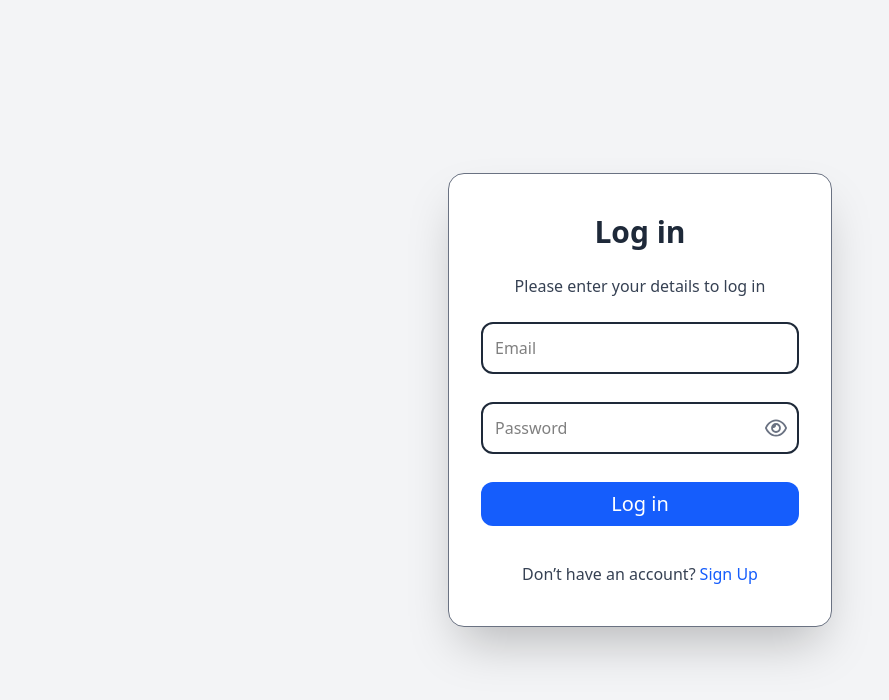
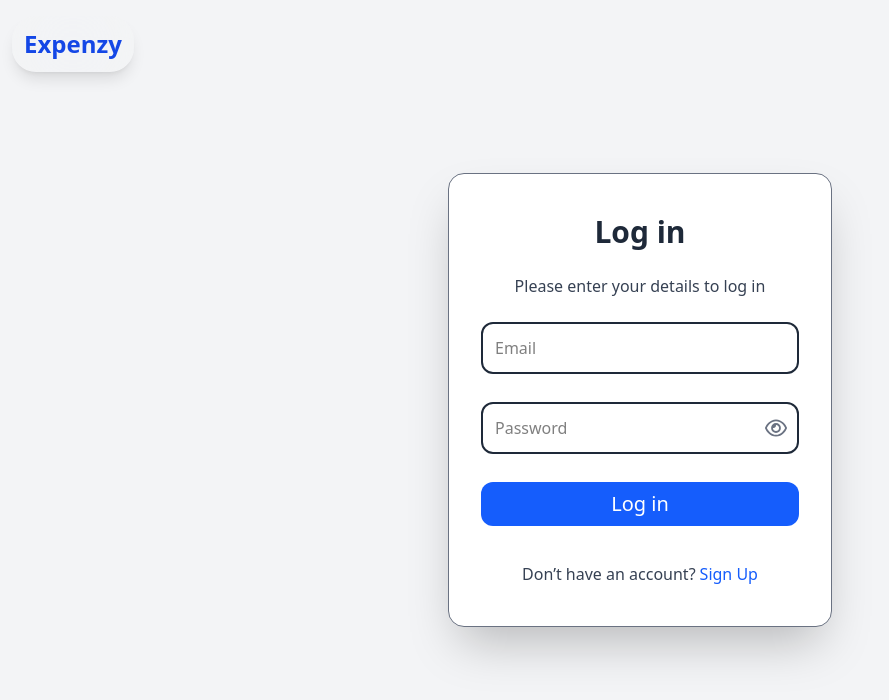
Before and after one commit to SupritamSarkar/Expense-Tracker, a React (Vite) app in the folder frontend/expense-tracker/: page /login in a window 1280 px wide. Shown: the top 700 px of the page, without its empty margins (0-889 px from the left). Built offline with nearby package versions, Linux system fonts and the light colour scheme.

Commit message:
logo added

```diff
--- a/frontend/expense-tracker/src/pages/Auth/Login.jsx
+++ b/frontend/expense-tracker/src/pages/Auth/Login.jsx
@@ -29,7 +29,10 @@ const Login = () => {
     setLoading(true); // <-- Start loading
 
     try {
-      const response = await axiosInstance.post(API_PATHS.AUTH.LOGIN, { email, password });
+      const response = await axiosInstance.post(API_PATHS.AUTH.LOGIN, {
+        email,
+        password,
+      });
       const { token, user } = response.data;
 
       if (token) {
@@ -40,7 +43,8 @@ const Login = () => {
       }
     } catch (err) {
       setError(
-        err.response?.data?.message || "An error occurred during login. Please try again."
+        err.response?.data?.message ||
+          "An error occurred during login. Please try again."
       );
     } finally {
       setLoading(false); // <-- Stop loading
@@ -49,13 +53,33 @@ const Login = () => {
 
   return (
     <div className="min-h-screen flex flex-col items-center justify-center p-4 bg-gray-100">
+
+      {/* Top-left logo */}
+      <div className="absolute top-4 left-3 backdrop-blur-3xl p-3 shadow-lg  rounded-3xl">
+        <h2 className="text-2xl font-sans font-bold text-blue-700">
+          Expenzy
+        </h2>
+      </div>
+
       <div className="bg-white shadow-2xl rounded-2xl px-8 py-10 w-full max-w-sm flex flex-col items-center gap-6 border-gray-500 border-1">
         <h3 className="text-3xl font-extrabold text-gray-800">Log in</h3>
-        <p className="text-gray-700 text-center">Please enter your details to log in</p>
+        <p className="text-gray-700 text-center">
+          Please enter your details to log in
+        </p>
 
         <form className="flex flex-col gap-7 w-full" onSubmit={handleLogin}>
-          <Input type="email" placeholder="Email" value={email} onChange={setEmail} />
-          <Input type="password" placeholder="Password" value={password} onChange={setPassword} />
+          <Input
+            type="email"
+            placeholder="Email"
+            value={email}
+            onChange={setEmail}
+          />
+          <Input
+            type="password"
+            placeholder="Password"
+            value={password}
+            onChange={setPassword}
+          />
 
           {error && <p className="text-red-500 text-center text-sm">{error}</p>}
 
@@ -63,7 +87,9 @@ const Login = () => {
             type="submit"
             disabled={loading}
             className={`${
-              loading ? "bg-blue-400 cursor-not-allowed" : "bg-blue-600 hover:bg-blue-700"
+              loading
+                ? "bg-blue-400 cursor-not-allowed"
+                : "bg-blue-600 hover:bg-blue-700"
             } text-white text-xl py-2 rounded-xl transition`}
           >
             {loading ? "Please wait..." : "Log in"}
--- a/frontend/expense-tracker/src/pages/Auth/SignUp.jsx
+++ b/frontend/expense-tracker/src/pages/Auth/SignUp.jsx
@@ -52,6 +52,14 @@ const SignUp = () => {
 
   return (
     <div className="min-h-screen flex flex-col items-center justify-center p-4 bg-gray-100">
+
+    {/* Top-left logo */}
+      <div className="absolute top-4 left-3 backdrop-blur-3xl p-3 shadow-lg  rounded-3xl">
+        <h2 className="text-2xl font-sans font-bold text-blue-700">
+          Expenzy
+        </h2>
+      </div>
+
       <div className="bg-white shadow-2xl rounded-2xl px-7 py-10 w-full max-w-sm flex flex-col items-center gap-5">
         <h3 className="text-3xl font-extrabold text-gray-800">Create an Account</h3>
         <p className="text-gray-700 text-center">Please enter your details to sign up</p>
```
